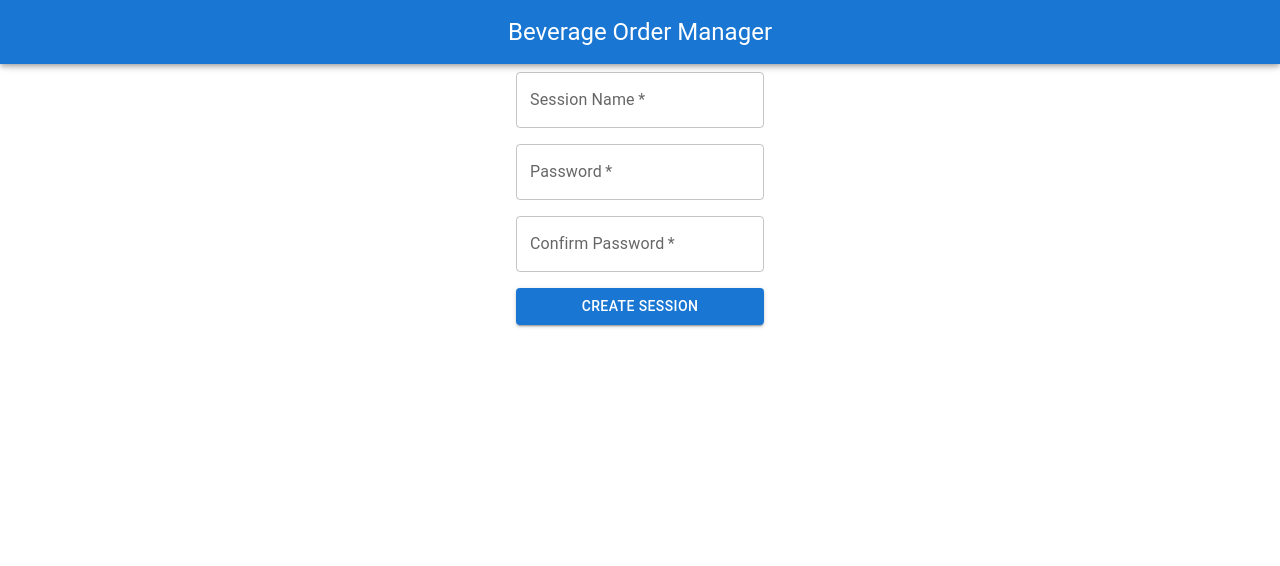
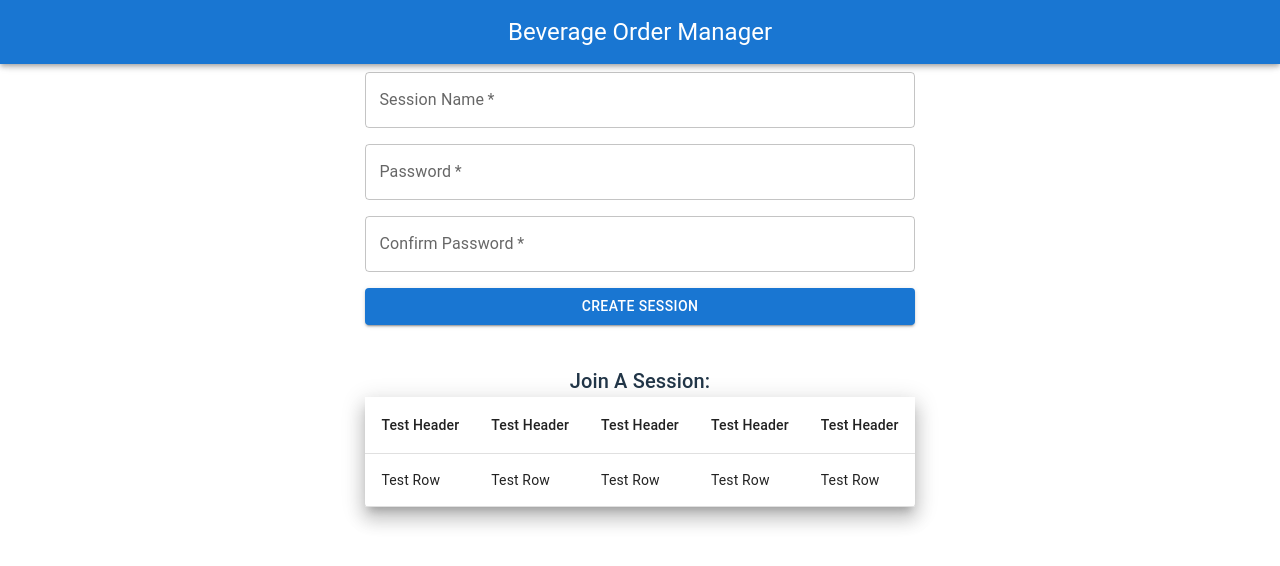
Before and after one commit to dexsjw/beverage-order-manager, a React (Vite) app: page / in a window 1280 px wide. Shown: the top 566 px of the page. Built offline with nearby package versions, Linux system fonts and the light colour scheme; some icons are missing.

Commit message:
updated Home to use Stack

```diff
--- a/src/pages/Home.tsx
+++ b/src/pages/Home.tsx
@@ -1,11 +1,13 @@
-import { Box } from "@mui/material";
+import { Stack } from "@mui/material";
 import SessionForm from "../components/SessionForm";
+import SortableTable from "../components/SortableTable";
 
 function Home() {
   return (
-    <Box component="section">
+    <Stack spacing={5}>
       <SessionForm />
-    </Box>
+      <SortableTable tableTitle="Join A Session: "/>
+    </Stack>
   )
 }
 
```
